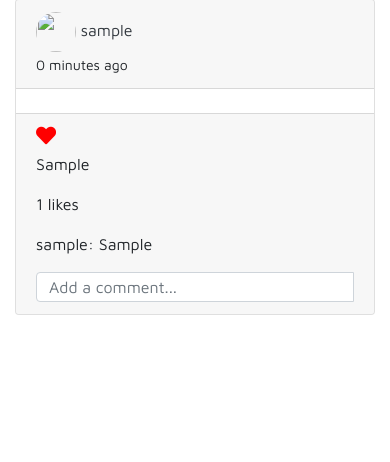
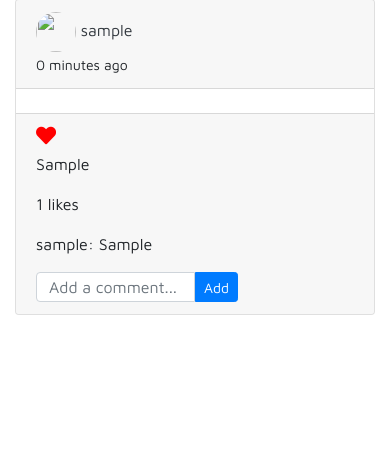
Before and after one commit to marvinChomba/marvos-gram, a Django app: page / in a window 390 px wide. Shown: the part 67-529 px from the top of the page. Run offline with Django 3.2, Linux system fonts and the light colour scheme; a user stored in the database is signed in; tables that the repository leaves empty hold one stand-in row (values such as "Sample post"); some libraries are stand-ins or nearby versions.

Commit message:
Add the 'comment btn'

```diff
--- a/static/css/index.css
+++ b/static/css/index.css
@@ -32,7 +32,7 @@ nav {
     }
 }
 @media (max-width: 750px) {
-    .comment-btn {
-        display: none
+    .comment-val {
+        width: 50%;
     }
 }
```
